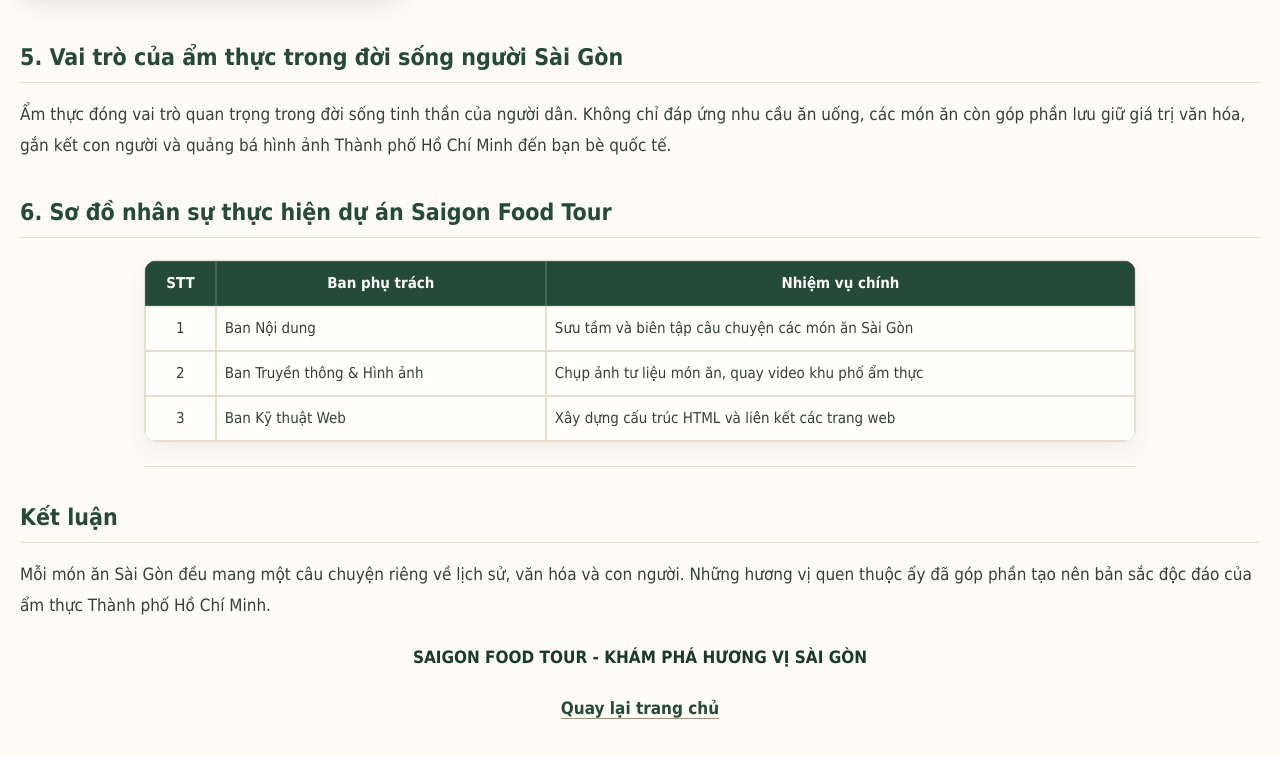
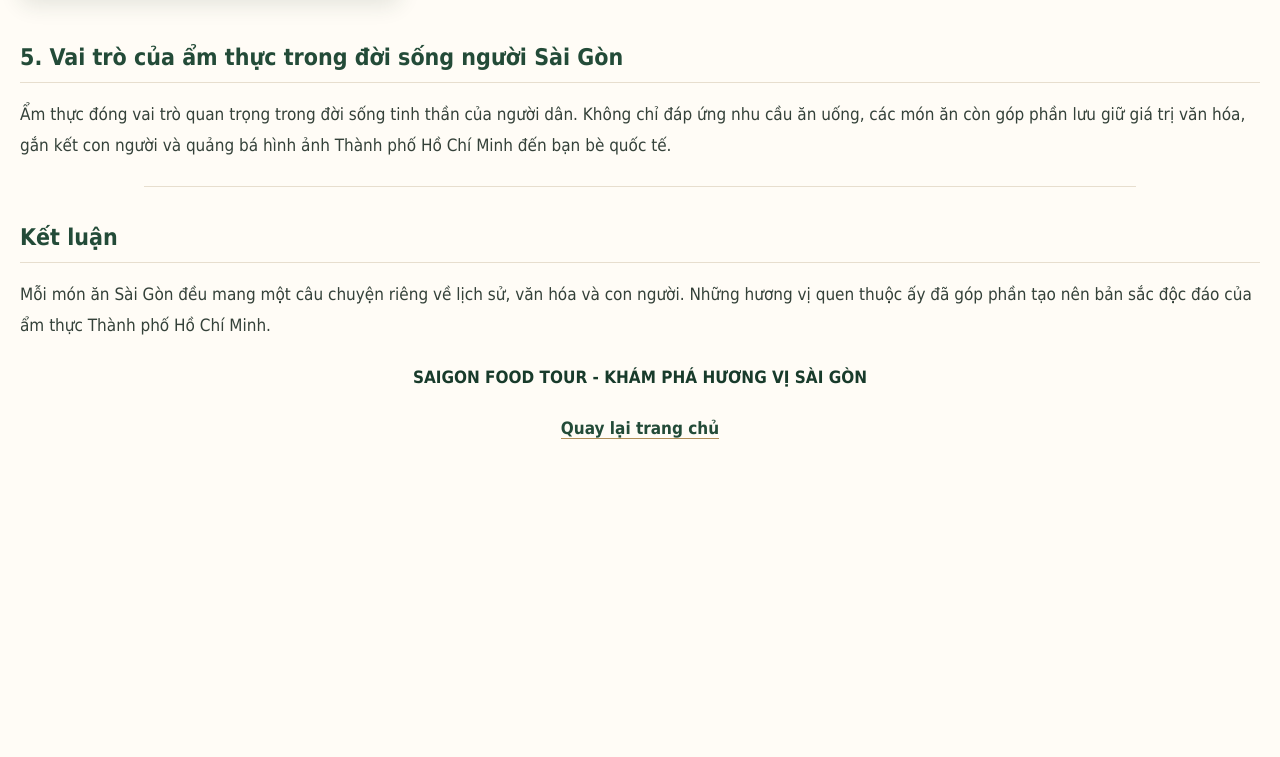
Before and after one commit to hieund5606/gioi-thieu-am-thuc-sai-gon, a plain HTML site: page about.html in a window 1280 px wide. Shown: the part 2148-2905 px from the top of the page. After the commit the page ends 2633 px from the top, so only its background shows below. Drawn offline with Linux system fonts and the light colour scheme.

Commit message:
Fix HTML formatting and structure in about.html

```diff
--- a/about.html
+++ b/about.html
@@ -81,30 +81,6 @@
         Ẩm thực đóng vai trò quan trọng trong đời sống tinh thần của người dân. Không chỉ đáp ứng nhu cầu ăn uống, các món ăn còn góp phần lưu giữ giá trị văn hóa, gắn kết con người và quảng bá hình ảnh Thành phố Hồ Chí Minh đến bạn bè quốc tế.
     </p>
 
-    <h2 style="color: #234B38; font-family: Tahoma, Arial, sans-serif; font-size: 23px; font-weight: 700; line-height: 1.4; margin: 34px 0 16px; padding-bottom: 9px; border-bottom: 1px solid #E7DECE;">6. Sơ đồ nhân sự thực hiện dự án Saigon Food Tour</h2>
-    <table border="1" cellpadding="8" cellspacing="0" width="80%" align="center" style="border-collapse: separate; font-size: 15px; background-color: rgba(255, 255, 255, 0.86); background: #FFFFFF; border: 1px solid #E7DECE; border-radius: 12px; border-spacing: 0; box-shadow: 0 8px 22px rgba(35, 58, 43, 0.07); font-family: Tahoma, Arial, sans-serif; margin: 22px auto; max-width: 100%; overflow: hidden;">
-        <tr style="background-color: #244C3A; color: white;">
-            <th style="background: #234B38; border: 1px solid #426653; color: #FFFFFF; font-weight: 700; text-align: center;">STT</th>
-            <th style="background: #234B38; border: 1px solid #426653; color: #FFFFFF; font-weight: 700; text-align: center;">Ban phụ trách</th>
-            <th style="background: #234B38; border: 1px solid #426653; color: #FFFFFF; font-weight: 700; text-align: center;">Nhiệm vụ chính</th>
-        </tr>
-        <tr>
-            <td align="center" style="background: #FFFEFA; border: 1px solid #E7DECE; color: #344139; vertical-align: middle;">1</td>
-            <td style="background: #FFFEFA; border: 1px solid #E7DECE; color: #344139; vertical-align: middle;">Ban Nội dung</td>
-            <td style="background: #FFFEFA; border: 1px solid #E7DECE; color: #344139; vertical-align: middle;">Sưu tầm và biên tập câu chuyện các món ăn Sài Gòn</td>
-        </tr>
-        <tr>
-            <td align="center" style="background: #FFFEFA; border: 1px solid #E7DECE; color: #344139; vertical-align: middle;">2</td>
-            <td style="background: #FFFEFA; border: 1px solid #E7DECE; color: #344139; vertical-align: middle;">Ban Truyền thông & Hình ảnh</td>
-            <td style="background: #FFFEFA; border: 1px solid #E7DECE; color: #344139; vertical-align: middle;">Chụp ảnh tư liệu món ăn, quay video khu phố ẩm thực</td>
-        </tr>
-        <tr>
-            <td align="center" style="background: #FFFEFA; border: 1px solid #E7DECE; color: #344139; vertical-align: middle;">3</td>
-            <td style="background: #FFFEFA; border: 1px solid #E7DECE; color: #344139; vertical-align: middle;">Ban Kỹ thuật Web</td>
-            <td style="background: #FFFEFA; border: 1px solid #E7DECE; color: #344139; vertical-align: middle;">Xây dựng cấu trúc HTML và liên kết các trang web</td>
-        </tr>
-    </table>
-
     <hr align="center" width="80%" style="color: #244C3A; border: 0; margin-top: 25px; border-top: 1px solid #E7DECE; height: 0; margin: 24px auto; background: transparent;">
 
     <h2 style="color: #234B38; font-family: Tahoma, Arial, sans-serif; font-size: 23px; font-weight: 700; line-height: 1.4; margin: 34px 0 16px; padding-bottom: 9px; border-bottom: 1px solid #E7DECE;">Kết luận</h2>
```
